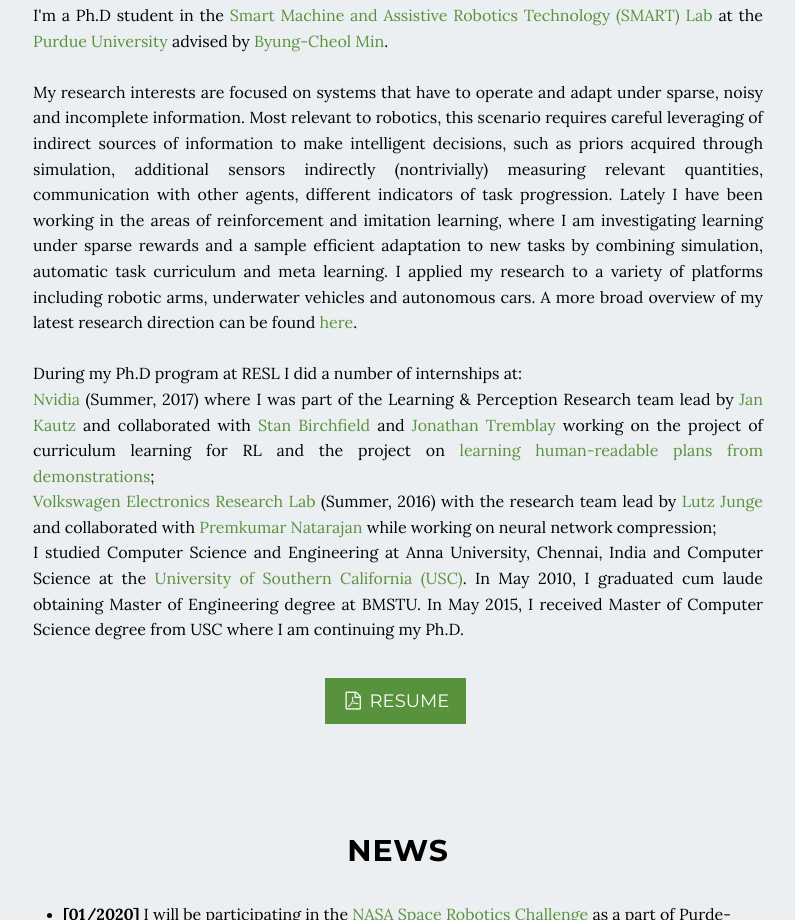
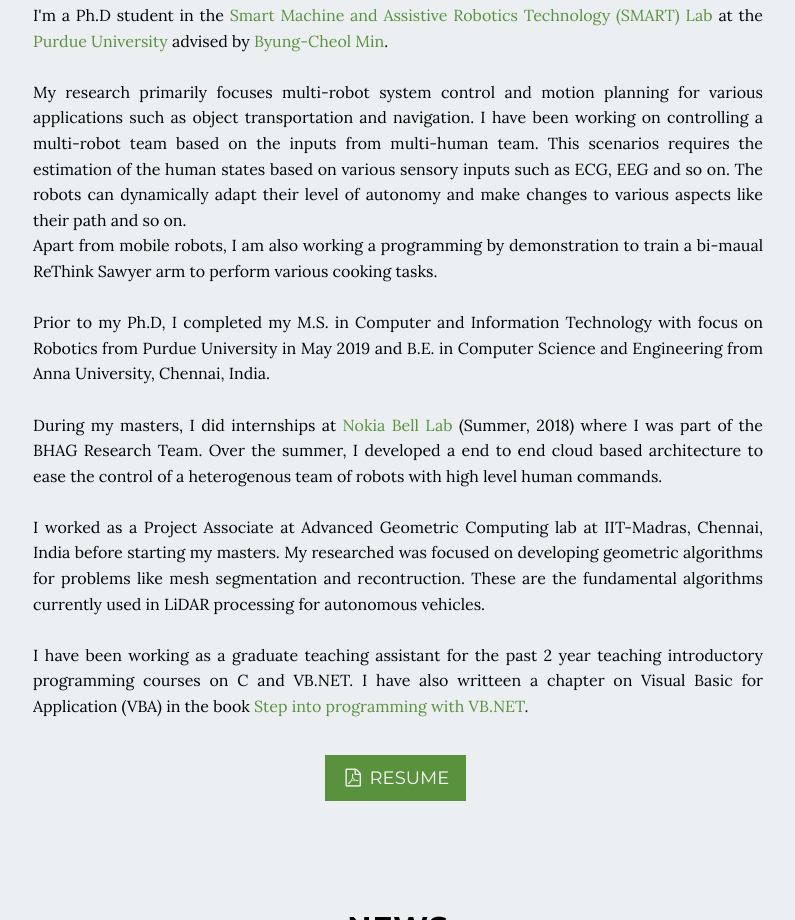
Before and after one commit to shyamkannan/shyamkannan.github.io, a plain HTML site: page index.html in a window 1280 px wide. Shown: the part 955-1875 px from the top of the page, without its empty margins (242-1037 px from the left). Drawn offline with Linux system fonts and the light colour scheme.

Commit message:
Updates to Bio

```diff
--- a/index.html
+++ b/index.html
@@ -116,27 +116,36 @@
           <h2 class="text-center text-padded" style="margin-top:-60px">About</h2>
           <p>
 
-            I'm a Ph.D student in the <a href="http://www.smart-laboratory.org/" target="_blank">Smart Machine and Assistive Robotics Technology (SMART) Lab</a> at the <a href="https://www.purdue.edu/" target="_blank">Purdue University</a> advised by <a href="https://web.ics.purdue.edu/~minb/">Byung-Cheol Min</a>.
+            I'm a Ph.D student in the <a href="http://www.smart-laboratory.org/" target="_blank">Smart Machine and Assistive Robotics Technology (SMART) Lab</a>
+            at the <a href="https://www.purdue.edu/" target="_blank">Purdue University</a> advised by <a href="https://web.ics.purdue.edu/~minb/">Byung-Cheol Min</a>.
             <br><br>
 
-            My research interests are focused on systems that have to operate and adapt under sparse, noisy and incomplete information.
-            Most relevant to robotics, this scenario requires careful leveraging of indirect sources of information to make intelligent decisions, such as priors acquired through simulation, additional sensors indirectly (nontrivially) measuring relevant quantities, communication with other agents, different indicators of task progression.
-            Lately I have been working in the areas of reinforcement and imitation learning, where I am investigating learning under sparse rewards and a sample efficient adaptation to new tasks by combining simulation, automatic task curriculum and meta learning.
-            I applied my research to a variety of platforms including robotic arms, underwater vehicles and autonomous cars.
-            A more broad overview of my latest research direction can be found <a href="pdf/artem_research_overview.pdf" target="_blank">here</a>.
+            My research primarily focuses multi-robot system control and motion planning for various applications such as object transportation and navigation.
+
+            I have been working on controlling a multi-robot team based on the inputs from multi-human team. This scenarios requires the estimation of the human
+            states based on various sensory inputs such as ECG, EEG and so on. The robots can dynamically adapt their level of autonomy and make changes to various aspects
+            like their path and so on.
+
+            <br>
+            Apart from mobile robots, I am also working a programming by demonstration to train a bi-maual ReThink Sawyer arm to perform various cooking tasks.
+
+            <br><br>
+            Prior to my Ph.D, I completed my M.S. in Computer and Information Technology with focus on Robotics from Purdue University in May 2019 and B.E. in
+            Computer Science and Engineering from Anna University, Chennai, India.
             <br><br>
 
+            During my masters, I did internships at <a href="https://www.bell-labs.com/">Nokia Bell Lab</a> (Summer, 2018)
+            where I was part of the BHAG Research Team. Over the summer, I developed a end to end cloud based architecture to ease the control of a heterogenous team of
+            robots with high level human commands.
+            <br><br>
 
-            During my Ph.D program at RESL I did a number of internships at:<br>
+            I worked as a Project Associate at Advanced Geometric Computing lab at IIT-Madras, Chennai, India before starting my masters. My researched was focused on
+            developing geometric algorithms for problems like mesh segmentation and recontruction. These are the fundamental algorithms currently used in LiDAR processing
+            for autonomous vehicles.
+            <br><br>
 
-            <a href="https://www.nvidia.com/en-us/research/">Nvidia</a> (Summer, 2017) where I was part of the Learning & Perception Research team lead by <a href="https://research.nvidia.com/person/jan-kautz">Jan Kautz</a> and collaborated with <a href="https://research.nvidia.com/person/stan-birchfield"">Stan Birchfield</a> and <a href="https://www.linkedin.com/in/jtremb/">Jonathan Tremblay</a> working on the project of curriculum learning for RL and the project on <a href="https://www.youtube.com/watch?v=B7ZT5oSnRys">learning human-readable plans from demonstrations</a>; <br>
-
-            <a href="http://www.vwerl.com/">Volkswagen Electronics Research Lab</a> (Summer, 2016) with the research team lead by <a href="https://www.linkedin.com/in/lutz-junge-043879114/">Lutz Junge</a> and collaborated with <a href="https://www.linkedin.com/in/premavn/">Premkumar Natarajan</a> while working on neural network compression;<br>
-
-
-            I studied Computer Science and Engineering at Anna University, Chennai, India and Computer Science at the <a href="https://www.usc.edu/"">University of Southern California (USC)</a>.
-            In May 2010, I graduated cum laude obtaining Master of Engineering degree at BMSTU.
-            In May 2015, I received Master of Computer Science degree from USC where I am continuing my Ph.D.
+            I have been working as a graduate teaching assistant for the past 2 year teaching introductory programming courses on C and VB.NET.
+            I have also writteen a chapter on Visual Basic for Application (VBA) in the book <a href="https://he.kendallhunt.com/product/step-programming-visual-basic-net">Step into programming with VB.NET</a>.
 
 
             <!--A complete CV can be found <a href="molchanov_cv_full.pdf" target="_blank">here</a>. -->
```
